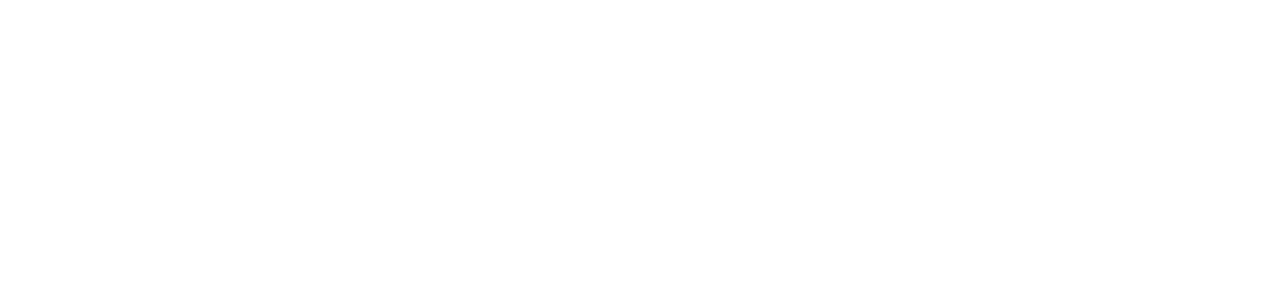
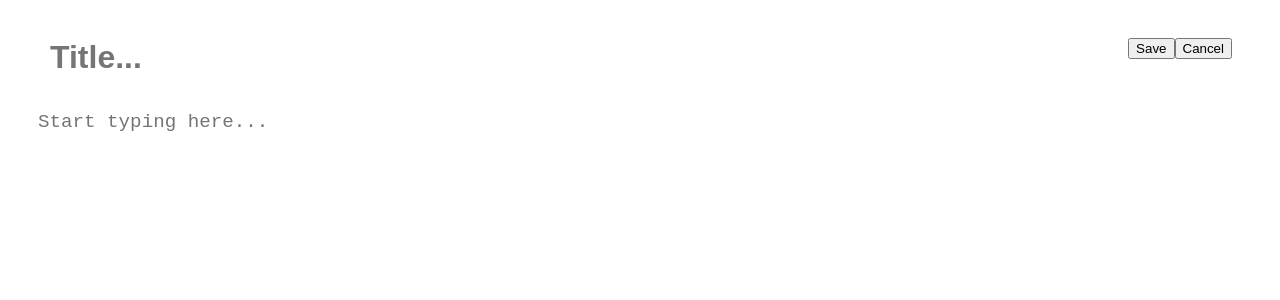
Before and after one commit to Nazir-Azizi/notes-app, a React app: page /notesFormPage/1 in a window 1280 px wide. Before the commit this address had no page. Shown: the top 300 px of the page. Built offline with nearby package versions, Linux system fonts and the light colour scheme; the HTML template or start-up script is replaced by a standard one.

Commit message:
Make clicking a note to update it

```diff
--- a/src/App.jsx
+++ b/src/App.jsx
@@ -11,7 +11,7 @@
       <BrowserRouter>
         <Routes>
           <Route path="/" element={<HomePage notes={notes} setNotes={setNotes} />} />
-          <Route path="/notespage" element={<NoteFormPage notes={notes} setNotes={setNotes} />} />
+          <Route path="/notesFormPage/:id" element={<NoteFormPage notes={notes} setNotes={setNotes} />} />
         </Routes>
       </BrowserRouter>
 
--- a/src/components/Header.jsx
+++ b/src/components/Header.jsx
@@ -1,13 +1,13 @@
 import { useNavigate } from "react-router-dom";
 import './Header.css';
-export function Header({ notes, setNotes }) {
+export function Header() {
   const navigate = useNavigate();
 
   return (
     <div className="header-container">
       <h1 className='header-text'>Notes</h1>
       <div className='add-note-btn-container'>
-       <button className='add-note-btn' onClick={() => navigate('/notespage')}>Add note</button>
+       <button className='add-note-btn' onClick={() => navigate('/notesFormPage/-1')}>Add note</button>
       </div>
     </div>
   );
--- a/src/components/Note.jsx
+++ b/src/components/Note.jsx
@@ -1,14 +1,19 @@
+import { useNavigate } from 'react-router-dom';
 import './Note.css';
 export function Note({ note }) {
+
+  const navigate = useNavigate();
+
+  function navToEdit() {
+    navigate(`/notesFormPage/${note.id}`);
+  }
+
   return (
-    <div className="note-container">
-      <div className="note-text">{note.title}</div>
+    <div className="note-container" onClick={navToEdit}>
+      <div className="note-text">{note.title.length == 0? note.text : note.title}</div>
       <div className="note-info">
         <div className="note-date">{note.date}</div>
-        <div className='note-btns'>
-          <button className="btn edit-btn">Edit</button>
-          <button className="btn delete-btn">Delete</button>
-        </div>
+        <button className="delete-btn">Delete</button>
       </div>
     </div>
   );
--- a/src/components/Notes.jsx
+++ b/src/components/Notes.jsx
@@ -1,6 +1,6 @@
 import { Note } from "./Note";
 import './Notes.css';
-export function Notes({ notes, setNotes }) {
+export function Notes({ notes }) {
   return (
     <div className="notes-container">
       { notes.map(note => <Note key={note.id} note={note} />) }
--- a/src/pages/HomePage.jsx
+++ b/src/pages/HomePage.jsx
@@ -4,8 +4,8 @@
 export function HomePage({ notes, setNotes }) {
   return (
     <>
-      <Header notes={notes} setNotes={setNotes} />
-      <Notes notes={notes} setNotes={setNotes} />
+      <Header />
+      <Notes notes={notes} />
     </>
   );
 }
--- a/src/pages/NoteFormPage.jsx
+++ b/src/pages/NoteFormPage.jsx
@@ -1,5 +1,5 @@
-import { useState } from "react";
-import { useNavigate } from "react-router-dom";
+import { useEffect, useState } from "react";
+import { useNavigate, useParams } from "react-router-dom";
 import dayjs from "dayjs";
 
 import './NoteFormPage.css';
@@ -8,8 +8,17 @@
 
   const [titleText, setTitleText] = useState('');
   const [noteText, setNoteText] = useState('');
+  const { id } = useParams();
 
   const navigate = useNavigate();
+  useEffect(() => {
+    const note = notes.find(note => note.id === id);
+    if (note) {
+      setTitleText(note.title);
+      setNoteText(note.text);
+    }
+  }, []);
+
 
   function saveTitleInputText(event) {
     setTitleText(event.target.value);
@@ -20,13 +29,29 @@
   }
   function saveNote() {
     if (titleText.trim().length != 0 || noteText.trim().length != 0) {
-      const newNote = [...notes];
+      let newNote = [];
+      if (id === '-1') {
+        newNote = [...notes];
         newNote.push({
           id: crypto.randomUUID(),
           title: titleText.trim(),
           text: noteText.trim(),
           date: dayjs().format('MMMM DD, YYYY')
         });
+      } else {
+        notes.forEach(note => {
+          if (note.id !== id)
+            newNote.push(note);
+          else {
+            newNote.push({
+              id: id,
+              title: titleText.trim(),
+              text: noteText.trim(),
+              date: dayjs().format('MMMM DD, YYYY')
+            });
+          }
+        });
+      }
       setNotes(newNote);
       navigate('/');
     }
@@ -35,13 +60,13 @@
   return (
     <div className="note-form-container">
       <div className='noteform-header'>
-        <input onChange={saveTitleInputText} type="text" placeholder="Title..." className="title-input" />
+        <input value={titleText} onChange={saveTitleInputText} type="text" placeholder="Title..." className="title-input" />
         <div className='noteform-btns'>
           <button onClick={saveNote}>Save</button>
           <button onClick={() => navigate('/')}>Cancel</button>
         </div>
       </div>
-      <textarea onChange={saveNoteText} placeholder="Start typing here..." className="note-textarea"/>
+      <textarea value={noteText} onChange={saveNoteText} placeholder="Start typing here..." className="note-textarea" />
     </div>
   );
 }
```
Lines whose indentation alone changed are shown as unchanged.
